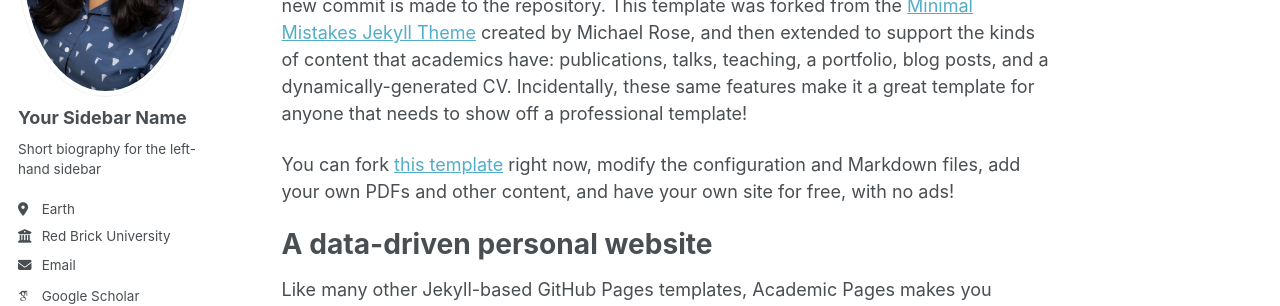
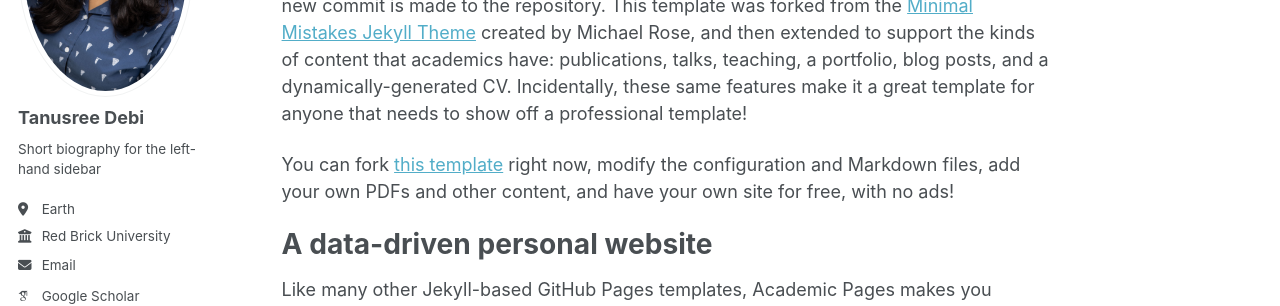
Before and after one commit to TanusreeDebi/TanusreeDebi.github.io, a Jekyll site: the page built from _pages/about.md, in a window 1280 px wide. Shown: the part 260-566 px from the top of the page. Built offline with Jekyll 4.4.1, drawn with Linux system fonts in a browser that asks for light colours; some web fonts are replaced; a script bundle is joined from its source files by our own code; library files that are not in the unit come from our copies.

Commit message:
Update author name in config file

```diff
--- a/_config.yml
+++ b/_config.yml
@@ -24,7 +24,7 @@ repository               : "TanusreeDebi/TanusreeDebi.github.io"
 author:
   # Biographic information
   avatar           : "bio-photo.jpg"
-  name             : "Your Sidebar Name"
+  name             : "Tanusree Debi"
   pronouns         : # example: "she/her"
   bio              : "Short biography for the left-hand sidebar"
   location         : "Earth"
```
